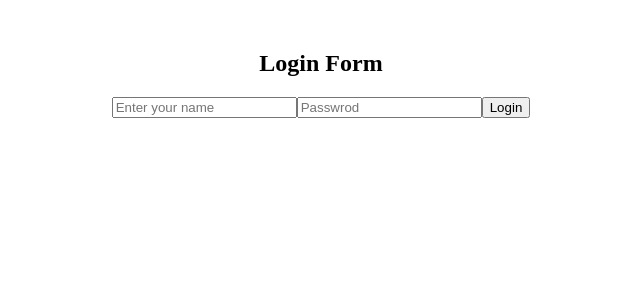
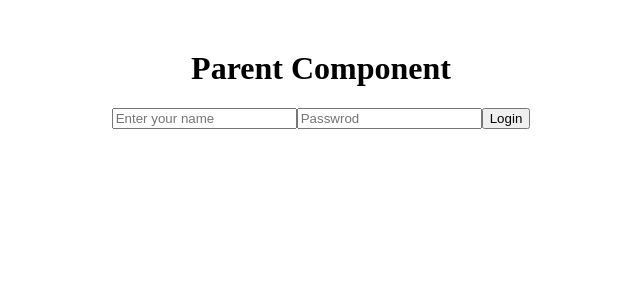
Before and after one commit to acciojob/lift-state-up-5-abhishek-rathod1, a React app: page / in a window 1280 px wide. Shown: the top 300 px of the page, without its empty margins (319-959 px from the left). Built offline with nearby package versions, Linux system fonts and the light colour scheme.

Commit message:
solution v4

```diff
--- a/src/components/App.js
+++ b/src/components/App.js
@@ -6,10 +6,13 @@ function App() {
 
   return (
     <div style={{ textAlign: "center", marginTop: "50px" }}>
+      <h1>Parent Component</h1>
       {isLoggedIn ? (
-        <h1>You are logged in!</h1>
+        <>
+          <p>Your are logged in</p>
+        </>
       ) : (
-        <LoginForm isLoggedIn={isLoggedIn} onLogin={() => setIsLoggedIn(true)} />
+        <LoginForm isLoggedIn={isLoggedIn} setIsLoggedIn={setIsLoggedIn} />
       )}
     </div>
   );
--- a/src/components/LoginForm.jsx
+++ b/src/components/LoginForm.js
@@ -1,19 +1,19 @@
 import React, { useState } from "react";
 
-function LoginForm({ isLoggedIn, onLogin }) {
+function LoginForm({ isLoggedIn, setIsLoggedIn }) {
   const [username, setUsername] = useState("");
   const [password, setPassword] = useState("");
 
   const handleSubmit = (e) => {
     e.preventDefault();
     if (username.trim() && password.trim()) {
-      onLogin(); // Inform parent to update the state
+      // onLogin(); // Inform parent to update the state
+      setIsLoggedIn(true)
     }
   };
 
   return (
     <form onSubmit={handleSubmit}>
-      <h2>Login Form</h2>
       <input
         type="text"
         placeholder="Enter your name"
@@ -28,7 +28,7 @@ function LoginForm({ isLoggedIn, onLogin }) {
         onChange={(e) => setPassword(e.target.value)}
         required
       />
-      <button type="submit">Login</button>
+      <button type="submit" >Login</button>
     </form>
   );
 }
```
Also changed, not shown: 1 other file (tests, documents, lock files or other folders).
